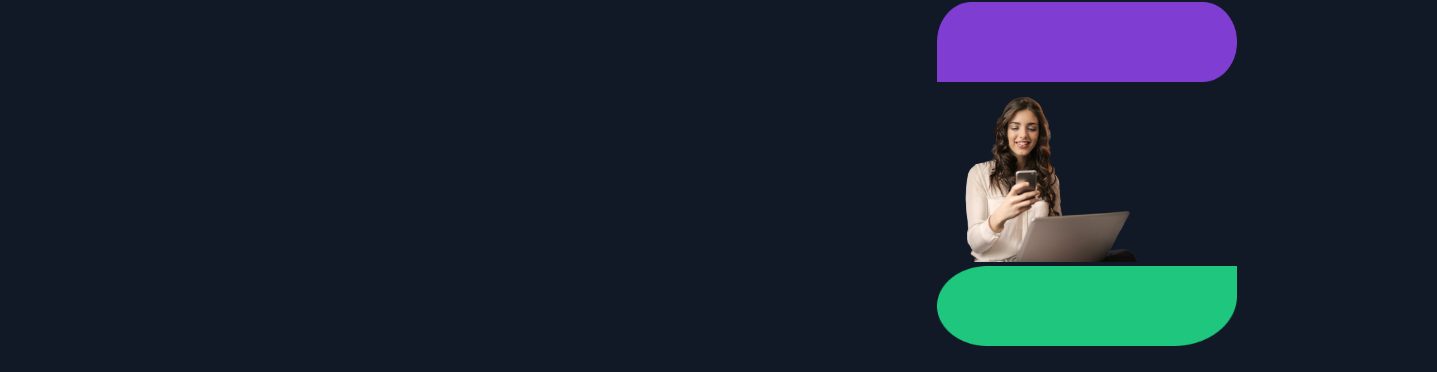
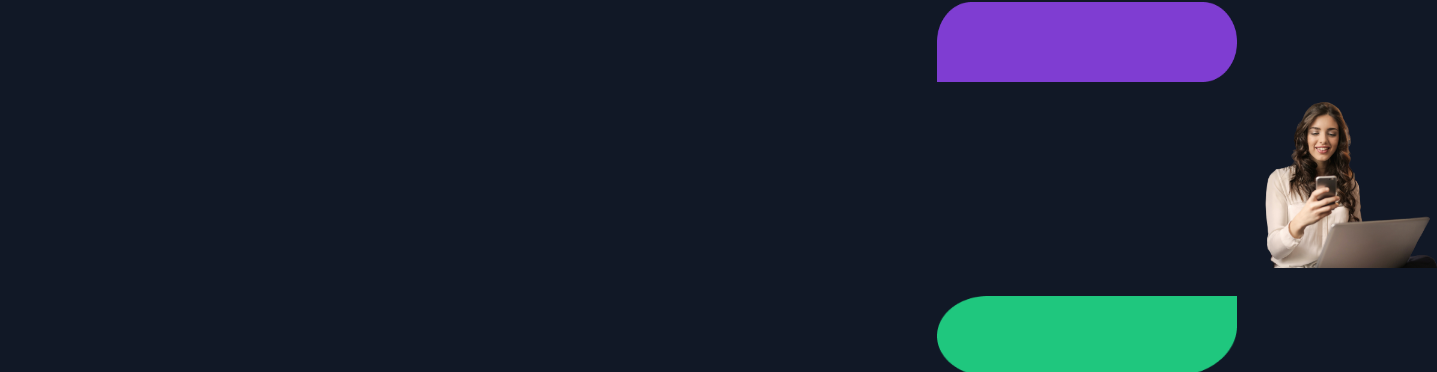
Before and after one commit to Peacesandy/omin-gpt, a React (Create React App) app: page / in a window 1280 px wide. Shown: the part 468-840 px from the top of the page, 1437 px wide, since content can reach past the window. Built offline with nearby package versions, Linux system fonts and the light colour scheme.

Commit message:
used position absolute

```diff
--- a/src/Styles/Home.css
+++ b/src/Styles/Home.css
@@ -114,9 +114,11 @@ body{
 }
 
 .lasttechwoman{
-    margin-right: 100px;
+    position: absolute;
     z-index: 3;
+    margin-right: 400%;
     width: 200px;
+    margin-top: 7%;
 }
 
 .lastgreenrectangle{
@@ -125,5 +127,5 @@ body{
     width: 300px;
     height: 80px;
     margin-right: 20%;
-    margin-bottom: 20%;
+    margin-top: 70%;
 }
```
